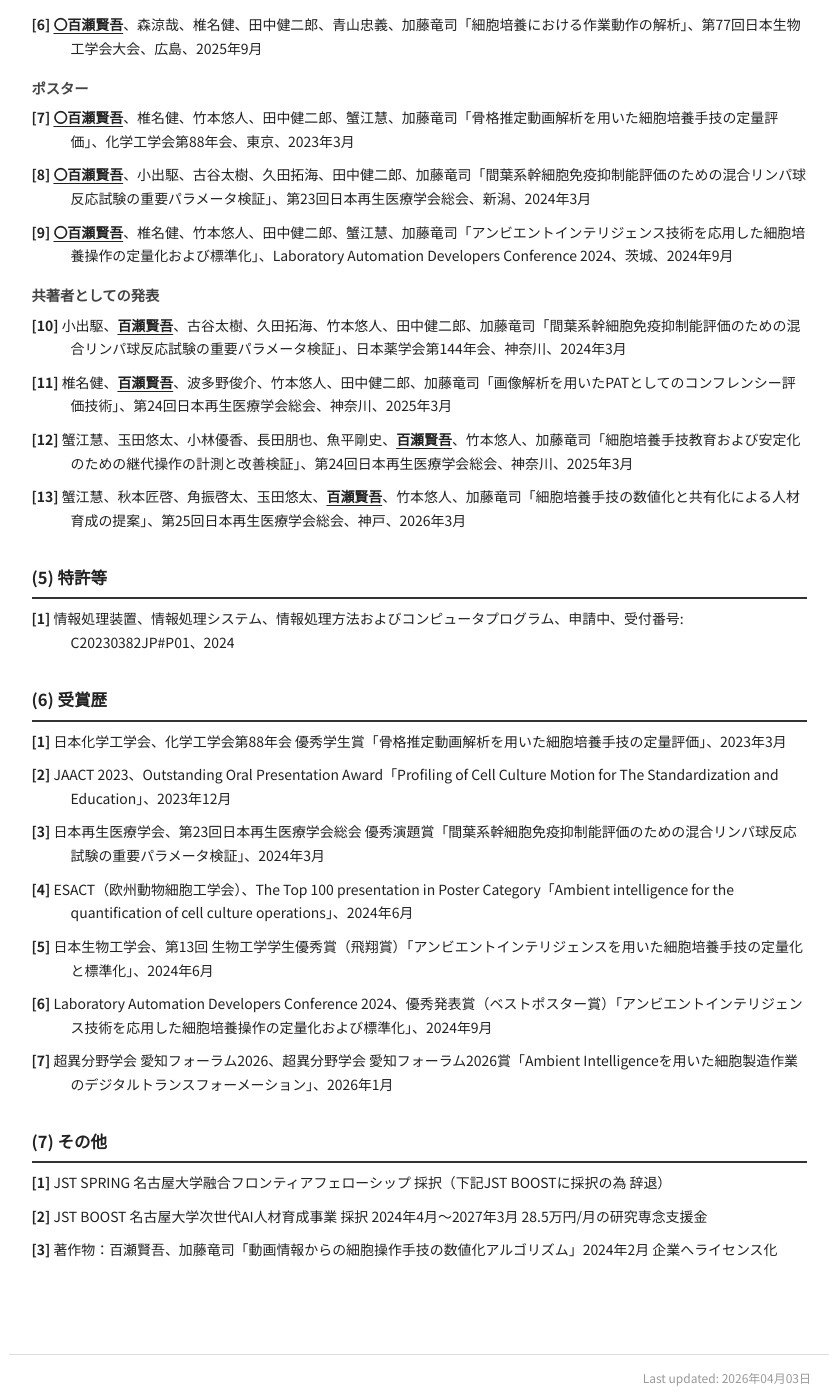
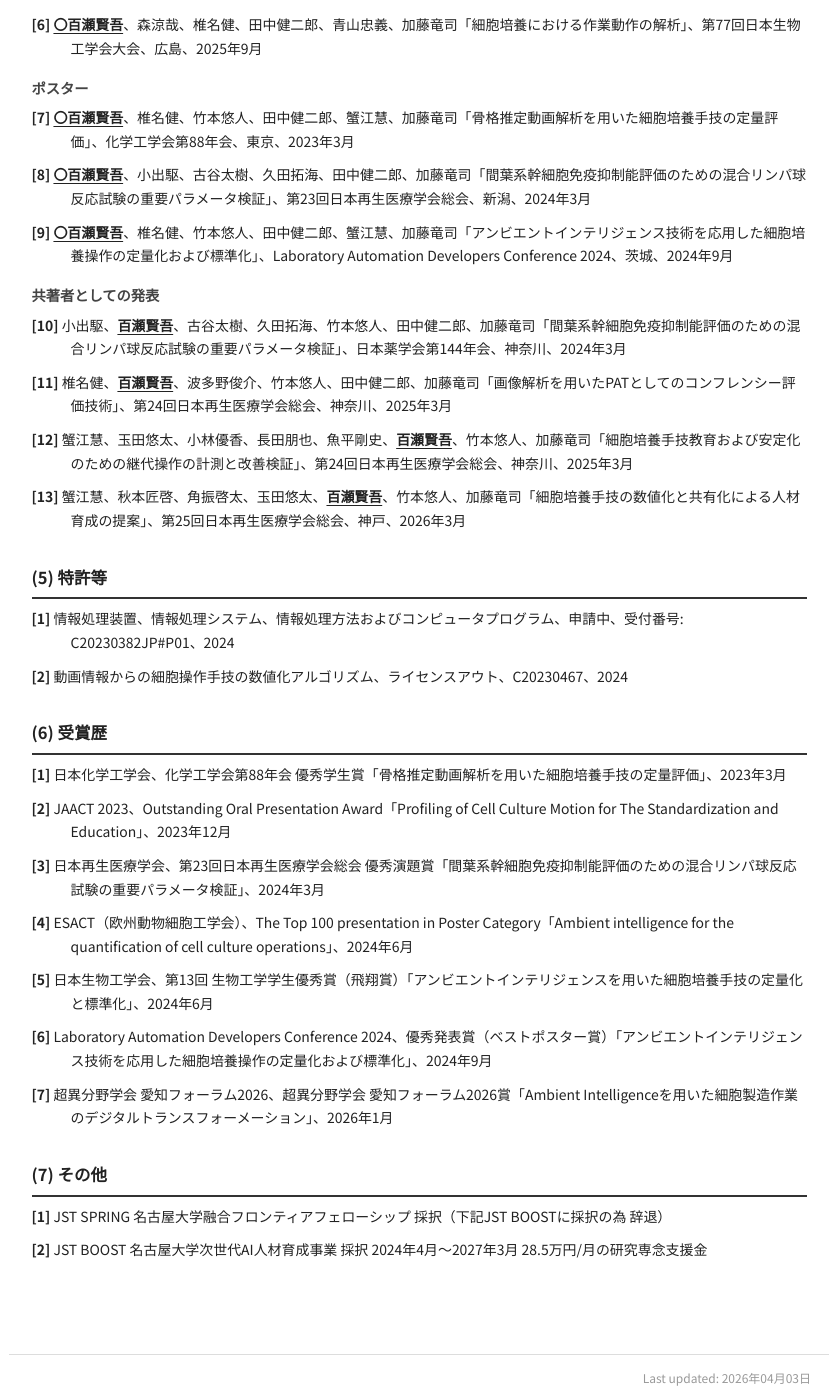
Before and after one commit to kengomomose/achievement-list, a Jekyll site: the page built from index.html, in a window 1280 px wide and 1400 px high, scrolled down 1140 px. Shown: the whole window, without its empty margins (221-1061 px from the left). Built offline with Jekyll 4.4.1, drawn with Linux system fonts in a browser that asks for light colours; some of the changed lines change nothing that is shown.

Commit message:
著作物を移動。(5)特許等のセクションは難しいから人力でやった方がいいかも

```diff
--- a/_data/achievements.yml
+++ b/_data/achievements.yml
@@ -432,6 +432,16 @@ patents:
     year: 2024
     month: 8
 
+  - lang: ja
+    authors:
+      - { name: "百瀬賢吾", me: true }
+      - { name: "加藤竜司" }
+    title: "動画情報からの細胞操作手技の数値化アルゴリズム"
+    status: "ライセンスアウト"
+    number: "C20230467"
+    year: 2024
+    month: 2
+
 # ---------------------------------------------------------------------------
 # (6) 受賞歴
 # ---------------------------------------------------------------------------
@@ -499,4 +509,3 @@ awards:
 others:
   - text: "JST SPRING 名古屋大学融合フロンティアフェローシップ 採択（下記JST BOOSTに採択の為 辞退）"
   - text: "JST BOOST 名古屋大学次世代AI人材育成事業 採択 2024年4月～2027年3月 28.5万円/月の研究専念支援金"
-  - text: "著作物：百瀬賢吾、加藤竜司「動画情報からの細胞操作手技の数値化アルゴリズム」2024年2月 企業へライセンス化"
```
